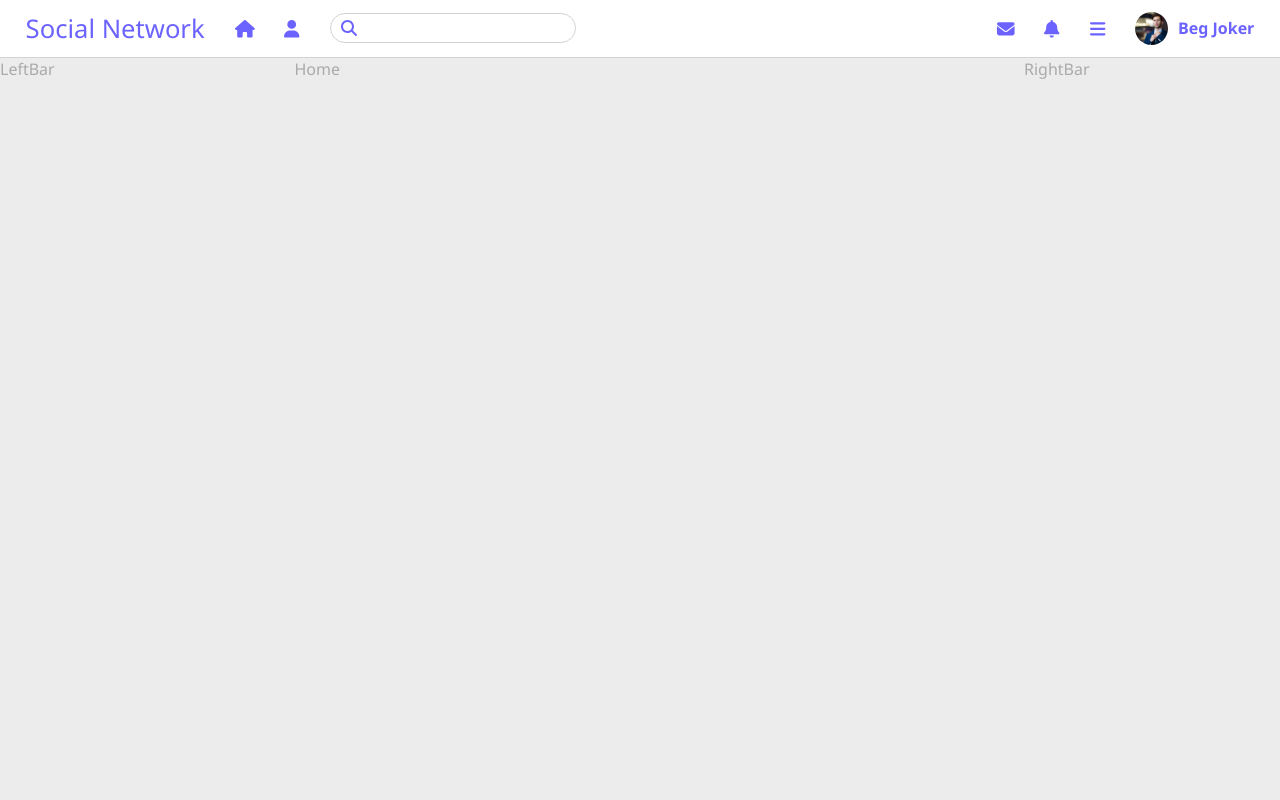
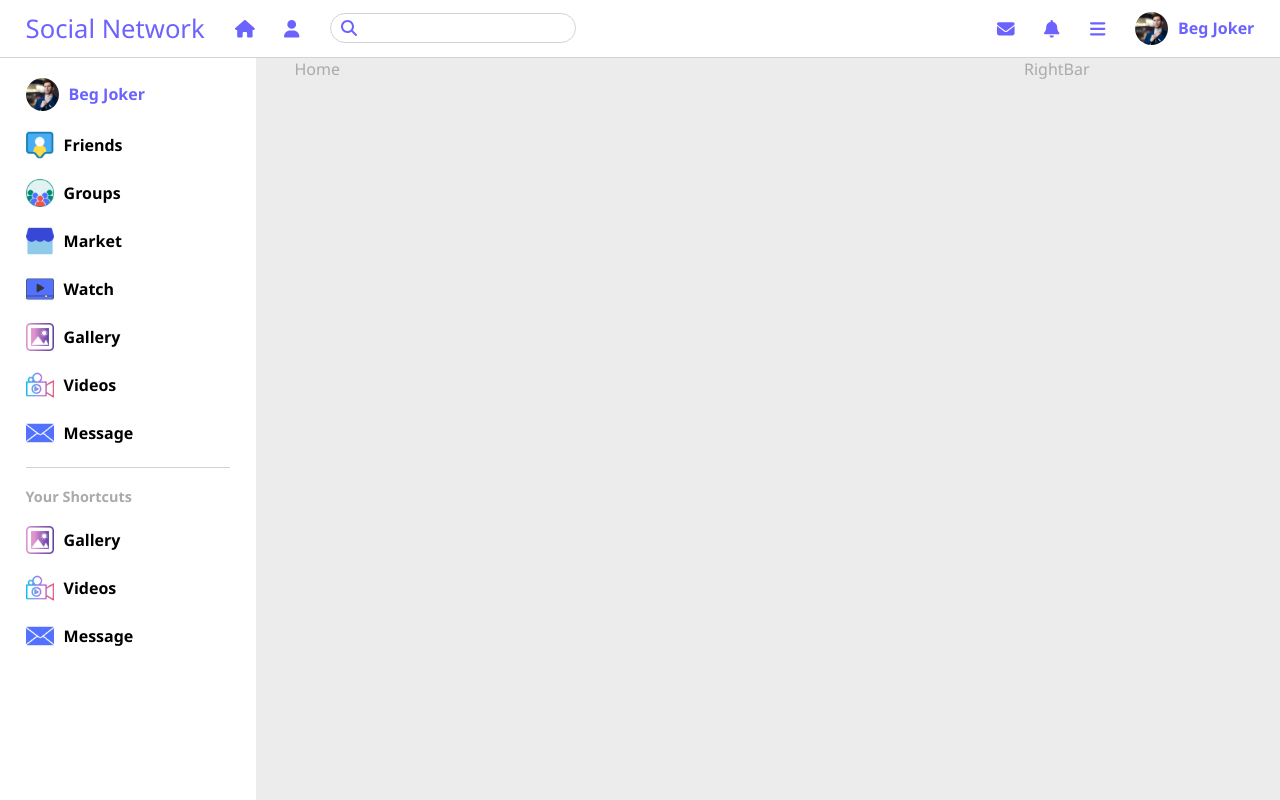
Before and after one commit to leandro-cam/front-end, a React (Vite) app in the folder 02-social-network/: page / in a window 1280 px wide. Shown: the top 800 px of the page. Built offline with nearby package versions, Linux system fonts and the light colour scheme.

Commit message:
feat: created LeftBar component

```diff
--- a/02-social-network/src/components/left-bar/LeftBar.jsx
+++ b/02-social-network/src/components/left-bar/LeftBar.jsx
@@ -1,3 +1,52 @@
+import { Link } from "react-router-dom";
+
+import friendIcon from "../../assets/icons/1.png";
+import groupsIcon from "../../assets/icons/2.png";
+import marketIcon from "../../assets/icons/3.png";
+import watchIcon from "../../assets/icons/4.png";
+import galleryIcon from "../../assets/icons/5.png";
+import videosIcon from "../../assets/icons/6.png";
+import messageIcon from "../../assets/icons/7.png";
+
+import Item from "./item/Item";
+import User from "../user/User";
+
+import currentUser from "../../fake-apis/current-user";
+
+import "./left-bar.css";
+
 export default function LeftBar() {
-  return <div>LeftBar</div>;
+  return (
+    <div className="left-bar">
+      <div className="left-container">
+        <div className="menu">
+          <Link to="/profile/id">
+            <User
+              src={currentUser.profileImage}
+              alt=""
+              userName={currentUser.name}
+            />
+          </Link>
+
+          <Item to="/" src={friendIcon} alt="" title="Friends" />
+          <Item to="/" src={groupsIcon} alt="" title="Groups" />
+          <Item to="/" src={marketIcon} alt="" title="Market" />
+          <Item to="/" className="item" src={watchIcon} alt="" title="Watch" />
+          <Item to="/" src={galleryIcon} alt="" title="Gallery" />
+          <Item to="/" src={videosIcon} alt="" title="Videos" />
+          <Item to="/" src={messageIcon} alt="" title="Message" />
+        </div>
+
+        <hr />
+
+        <div className="menu">
+          <h4 className="others">Your Shortcuts</h4>
+
+          <Item to="/" src={galleryIcon} alt="" title="Gallery" />
+          <Item to="/" src={videosIcon} alt="" title="Videos" />
+          <Item to="/chat-box/id" src={messageIcon} alt="" title="Message" />
+        </div>
+      </div>
+    </div>
+  );
 }
--- a/02-social-network/src/components/left-bar/left-bar.css
+++ b/02-social-network/src/components/left-bar/left-bar.css
@@ -0,0 +1,59 @@
+.left-bar {
+  position: sticky;
+  top: 3.6rem;
+  background-color: var(--color-card);
+  height: calc(100vh - 3.6rem);
+  overflow: auto;
+}
+
+.left-bar::-webkit-scrollbar {
+  display: none;
+}
+
+.left-container {
+  width: 80%;
+  margin: 0 auto;
+}
+
+.left-container .user {
+  margin-top: 20px;
+}
+
+.left-container .item {
+  display: flex;
+  align-items: center;
+  gap: 10px;
+  margin: 20px 0;
+}
+
+.left-container .item img {
+  width: 28px;
+}
+
+hr {
+  background-color: var(--color-border);
+  border: none;
+  height: 0.4px;
+  margin-bottom: 20px;
+}
+
+.others {
+  color: var(--color-soft);
+  font-size: 0.9rem;
+}
+
+@media (max-width: 1024px) {
+  .left-container {
+    width: fit-content;
+  }
+
+  .left-container h4 {
+    display: none;
+  }
+}
+
+@media (max-width: 991px) {
+  .left-bar {
+    display: none;
+  }
+}
```
